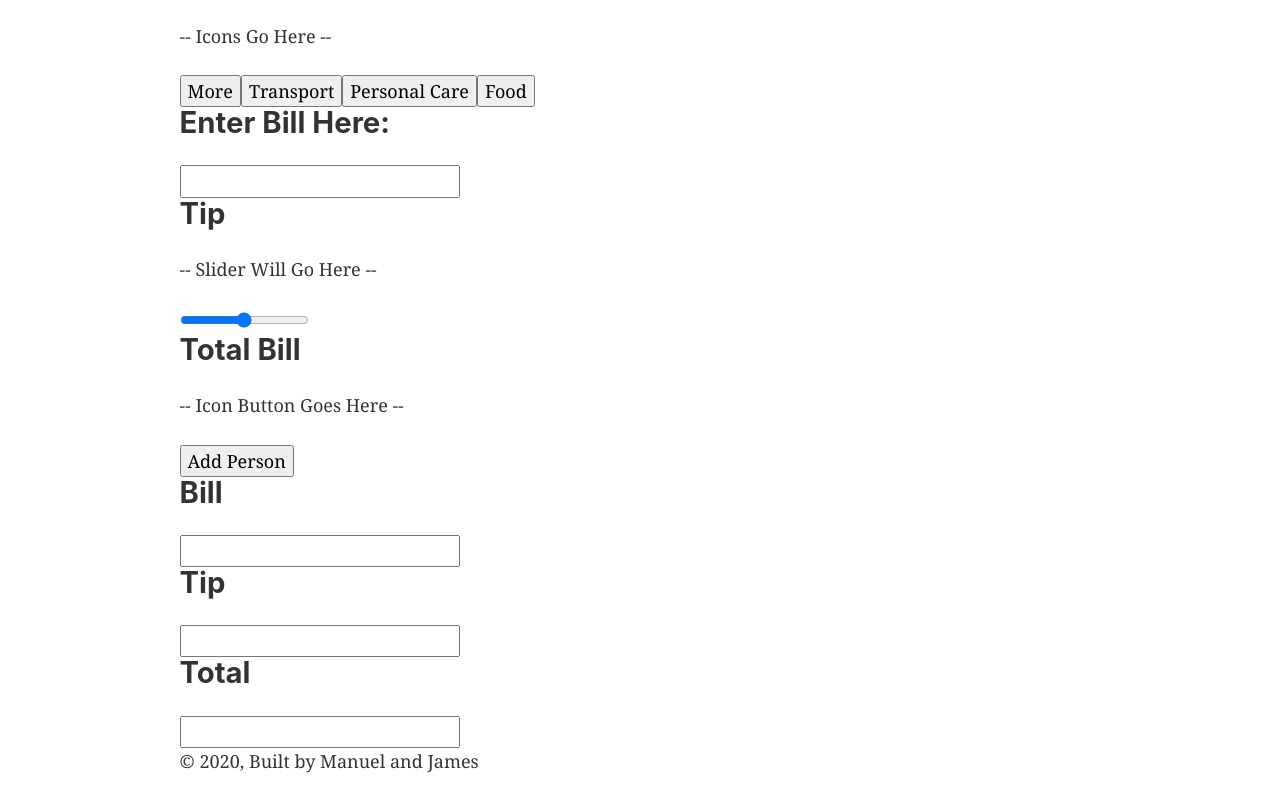
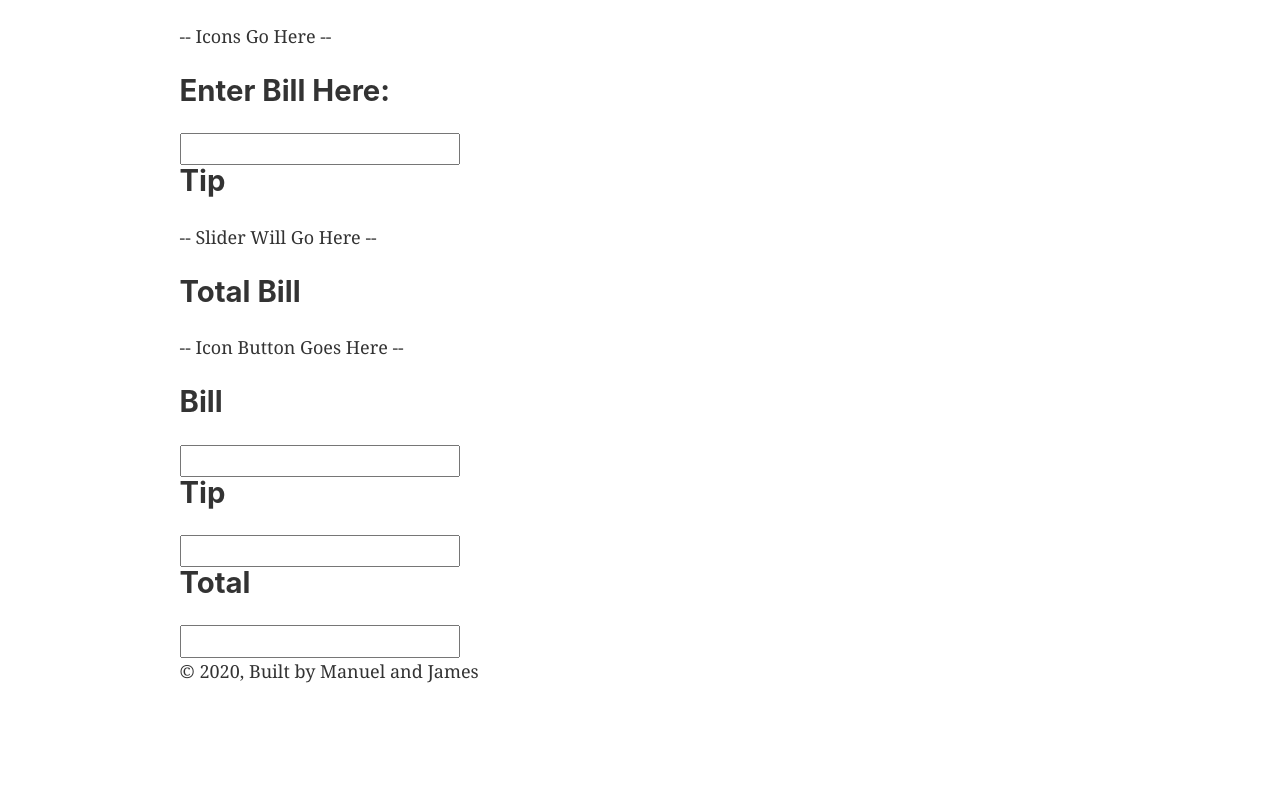
Before and after one commit to manuelwebdev/react-tip, a Gatsby site: page / in a window 1280 px wide. Shown: the part 100-900 px from the top of the page. After the commit the page ends 810 px from the top, so only its background shows below. Built offline with nearby package versions, Linux system fonts and the light colour scheme; Gatsby itself is replaced by a stand-in of ours.

Commit message:
Revert "Manuel changes"

```diff
--- a/src/pages/index.js
+++ b/src/pages/index.js
@@ -8,20 +8,12 @@ const IndexPage = () => (
   <Layout>
     <SEO title="Home" />
     <p> -- Icons Go Here -- </p>
-    <div>
-      <button>More</button>
-      <button>Transport</button>
-      <button>Personal Care</button>
-      <button>Food</button>
-    </div>
     <h2>Enter Bill Here:</h2>
     <input type="text" />
     <h2>Tip</h2>
     <p> -- Slider Will Go Here -- </p>
-    <input type="range"/>
     <h2>Total Bill</h2>
     <p> -- Icon Button Goes Here -- </p>
-    <button>Add Person</button>
     <h2>Bill</h2>
     <input type="text" />
     <h2>Tip</h2>
```
